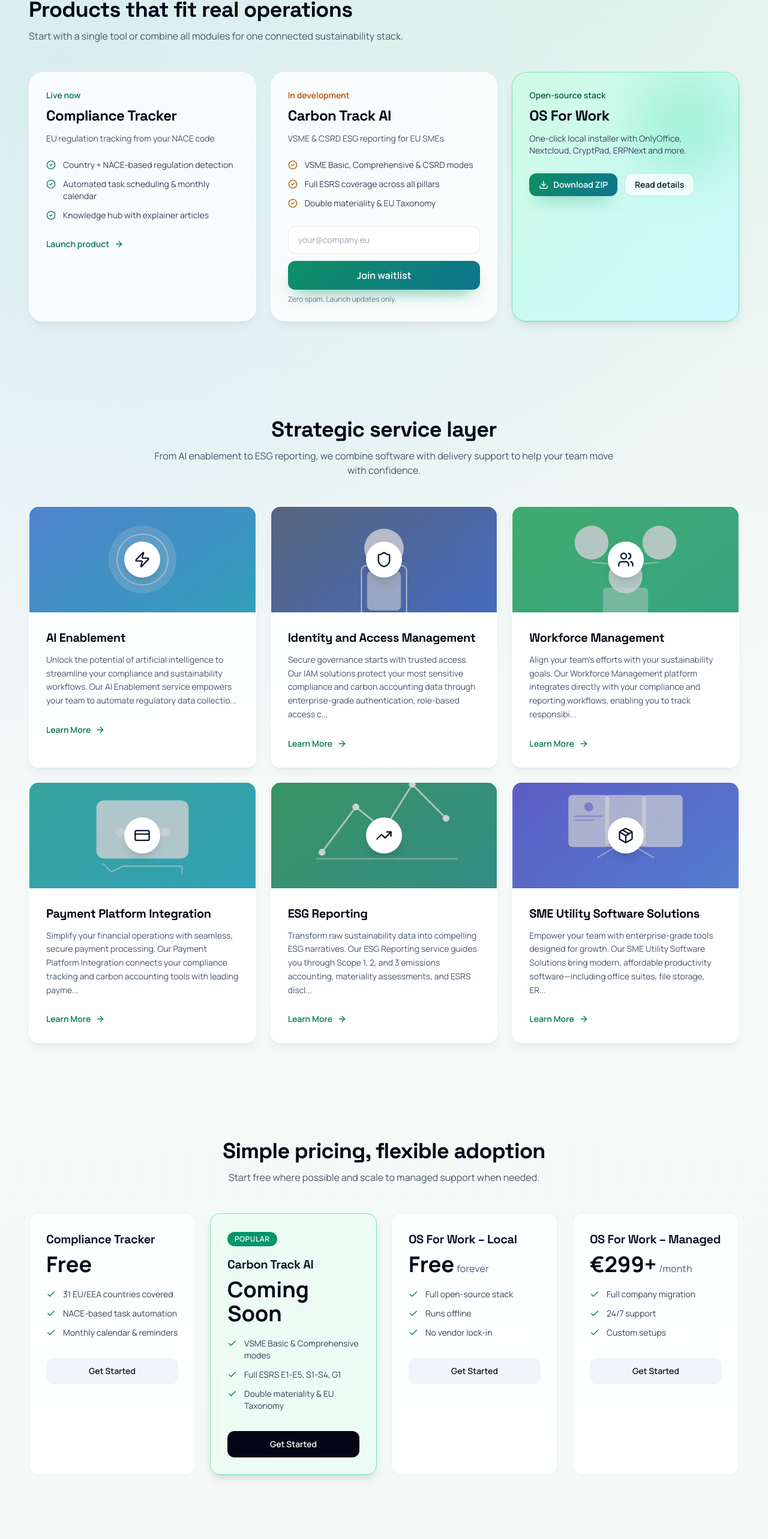
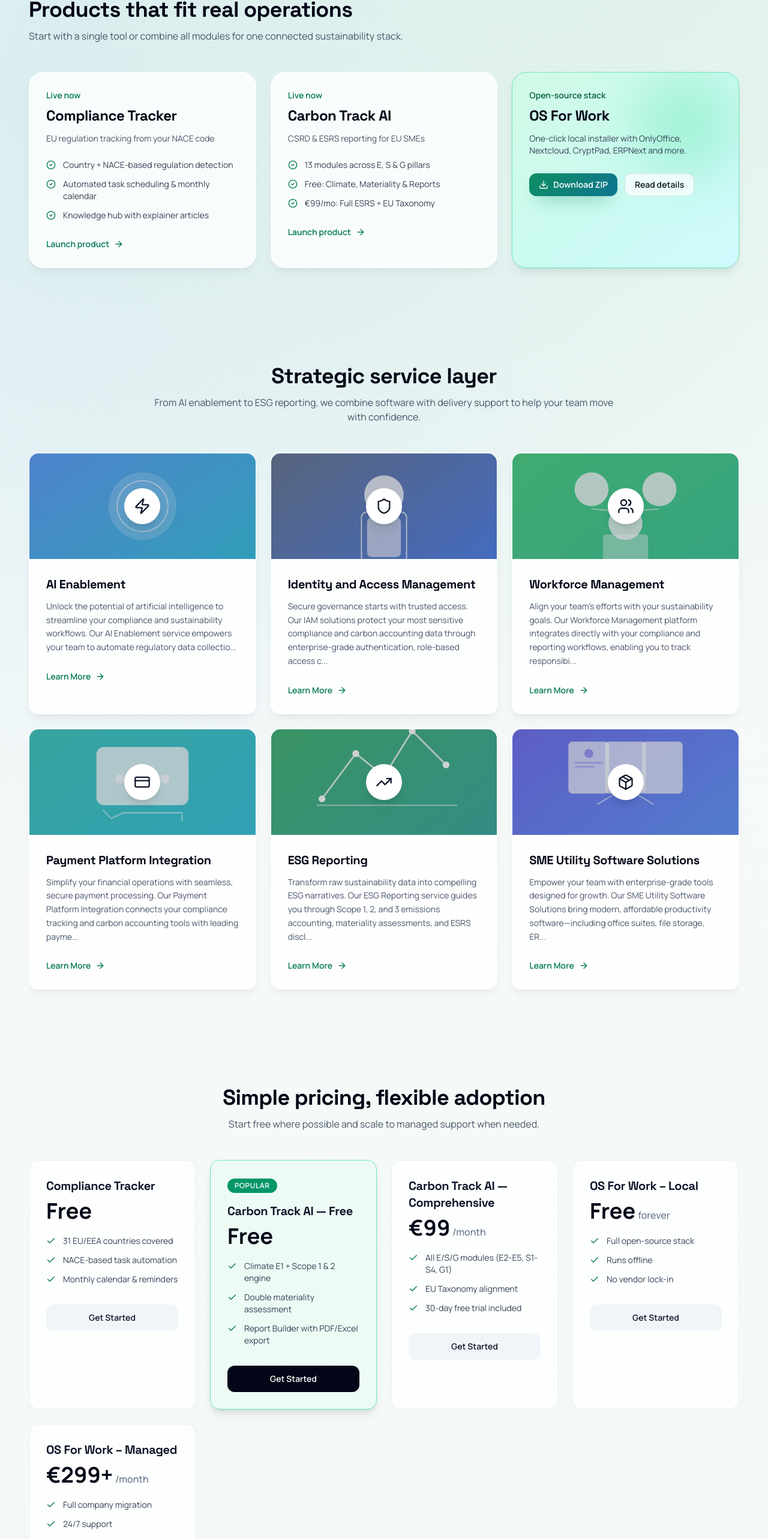
Before and after one commit to GreenAI-Analytics/greenaianalytics.org, a Next.js app: page / in a window 1280 px wide. Shown: the part 930-3496 px from the top of the page at 60% size. Built offline with nearby package versions, Linux system fonts and the light colour scheme.

Commit message:
Carbon Track AI is now live: update status, URL, pricing (Free + €99/mo tiers), remove waitlist form, update all references

```diff
--- a/src/app/page.tsx
+++ b/src/app/page.tsx
@@ -157,9 +157,7 @@
             </article>
 
             <article className="rounded-3xl border border-white/80 bg-white/80 p-7 shadow-lg shadow-slate-900/5">
-              <p className="text-sm font-semibold text-amber-700">
-                In development
-              </p>
+              <p className="text-sm font-semibold text-emerald-700">Live now</p>
               <h3 className="mt-2 text-2xl font-bold text-slate-950">
                 {products.carbon.name}
               </h3>
@@ -168,44 +166,25 @@
               </p>
               <ul className="mt-6 space-y-3">
                 {[
-                  "VSME Basic, Comprehensive & CSRD modes",
-                  "Full ESRS coverage across all pillars",
-                  "Double materiality & EU Taxonomy",
+                  "13 modules across E, S & G pillars",
+                  "Free: Climate, Materiality & Reports",
+                  "€99/mo: Full ESRS + EU Taxonomy",
                 ].map((item) => (
                   <li
                     key={item}
                     className="flex items-start gap-3 text-sm text-slate-700"
                   >
-                    <CheckCircle2 className="mt-0.5 h-4 w-4 flex-shrink-0 text-amber-700" />
+                    <CheckCircle2 className="mt-0.5 h-4 w-4 flex-shrink-0 text-emerald-700" />
                     {item}
                   </li>
                 ))}
               </ul>
-              <form
-                action="https://formsubmit.co/sales@carbontrackai.com"
-                method="POST"
-                className="mt-7 flex flex-col gap-3"
+              <a
+                href={products.carbon.url}
+                className="mt-7 inline-flex items-center gap-2 text-sm font-semibold text-emerald-700 hover:text-emerald-800"
               >
-                <input
-                  type="email"
-                  name="email"
-                  placeholder="your@company.eu"
-                  required
-                  className="rounded-xl border border-slate-200 bg-white px-4 py-3 text-sm focus:border-emerald-400 focus:outline-none"
-                />
-                <input
-                  type="hidden"
-                  name="_subject"
-                  value="New Carbon Track AI Waitlist Signup!"
-                />
-                <input type="hidden" name="_next" value="/thanks" />
-                <button type="submit" className="btn-primary w-full">
-                  Join waitlist
-                </button>
-              </form>
-              <p className="mt-2 text-xs text-slate-500">
-                Zero spam. Launch updates only.
-              </p>
+                Launch product <ArrowRight className="h-4 w-4" />
+              </a>
             </article>
 
             <article className="relative overflow-hidden rounded-3xl border border-emerald-300 bg-gradient-to-br from-emerald-100 via-teal-100 to-cyan-100 p-7 shadow-lg shadow-emerald-900/10">
--- a/src/components/Footer.tsx
+++ b/src/components/Footer.tsx
@@ -27,7 +27,10 @@
                   </a>
                 </li>
                 <li>
-                  <a href="#" className="transition hover:text-white">
+                  <a
+                    href="https://www.carbontrackai.com"
+                    className="transition hover:text-white"
+                  >
                     Carbon Track AI
                   </a>
                 </li>
--- a/src/components/JsonLd.tsx
+++ b/src/components/JsonLd.tsx
@@ -71,8 +71,15 @@
     name: products.carbon.name,
     applicationCategory: "BusinessApplication",
     operatingSystem: "Web",
-    url: baseUrl,
+    url: products.carbon.url,
     description: products.carbon.description,
+    offers: {
+      "@type": "Offer",
+      price: "0",
+      priceCurrency: "EUR",
+      description:
+        "Free tier: Climate E1, Double Materiality, Report Builder. Comprehensive tier: €99/month for full ESRS + EU Taxonomy with 30-day free trial.",
+    },
     provider: {
       "@type": "Organization",
       name: siteConfig.name,
--- a/src/data/siteData.ts
+++ b/src/data/siteData.ts
@@ -17,9 +17,11 @@
   },
   carbon: {
     name: "Carbon Track AI",
-    subtitle: "VSME & CSRD ESG reporting for EU SMEs",
+    subtitle: "CSRD & ESRS reporting for EU SMEs",
     description:
-      "Three proportionate modes — VSME Basic, VSME Comprehensive, and CSRD — auto-detected from your SME profile. Full ESRS coverage across environmental (E1-E5), social (S1-S4), and governance (G1), plus double materiality assessments and EU Taxonomy alignment.",
+      "13 ESG modules across Environmental (E1-E5), Social (S1-S4), and Governance (G1). Three modes — VSME-Lite, VSME-Full, CSRD-Full — auto-detected from your SME profile. Climate (E1), Double Materiality, and Report Builder always free.",
+    url: "https://www.carbontrackai.com",
+    status: "Live",
   },
   opensource: {
     name: "OS For Work",
@@ -43,13 +45,23 @@
     ],
   },
   {
-    name: "Carbon Track AI",
-    price: "Coming Soon",
+    name: "Carbon Track AI — Free",
+    price: "Free",
     period: "",
     features: [
-      "VSME Basic & Comprehensive modes",
-      "Full ESRS E1-E5, S1-S4, G1",
-      "Double materiality & EU Taxonomy",
+      "Climate E1 + Scope 1 & 2 engine",
+      "Double materiality assessment",
+      "Report Builder with PDF/Excel export",
+    ],
+  },
+  {
+    name: "Carbon Track AI — Comprehensive",
+    price: "€99",
+    period: "/month",
+    features: [
+      "All E/S/G modules (E2-E5, S1-S4, G1)",
+      "EU Taxonomy alignment",
+      "30-day free trial included",
     ],
   },
   {
```
Also changed, not shown: 1 other file (tests, documents, lock files or other folders).
